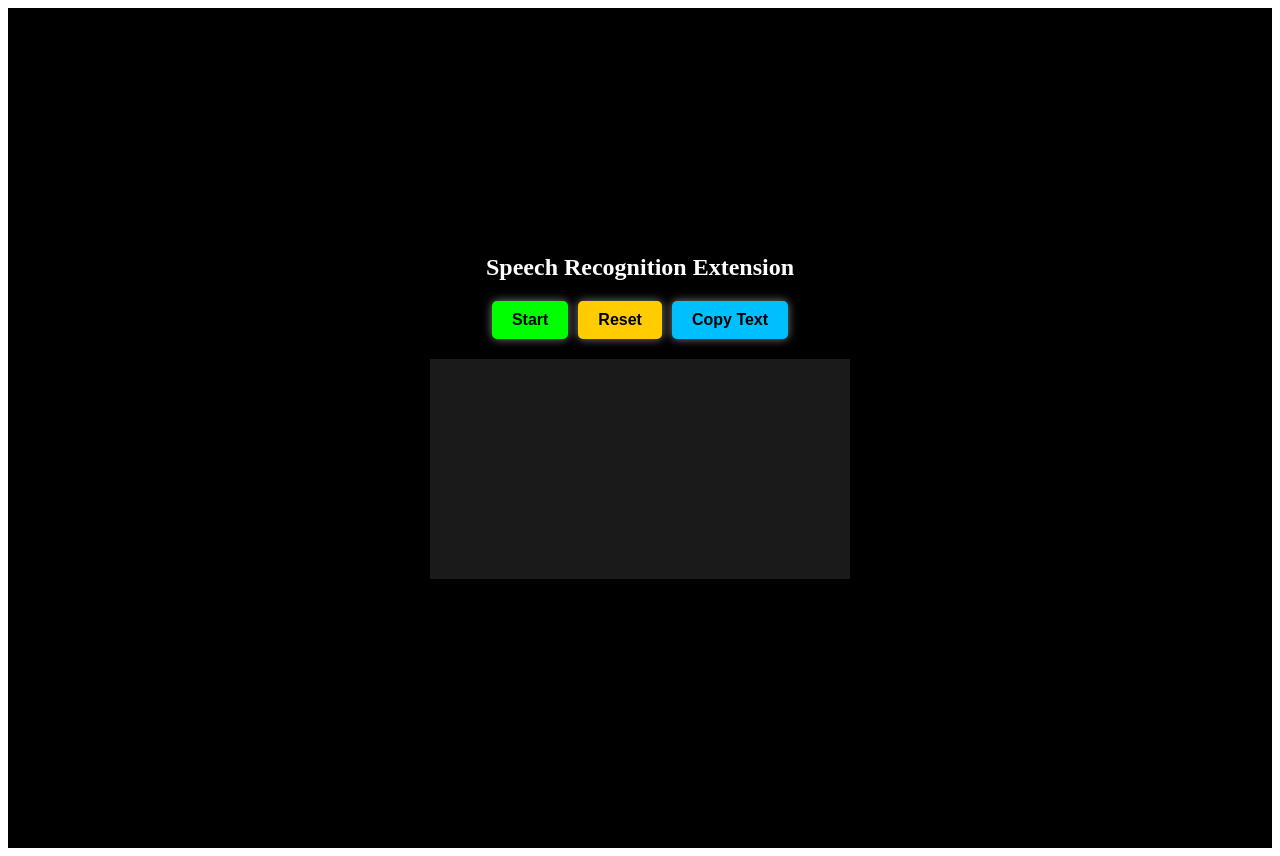
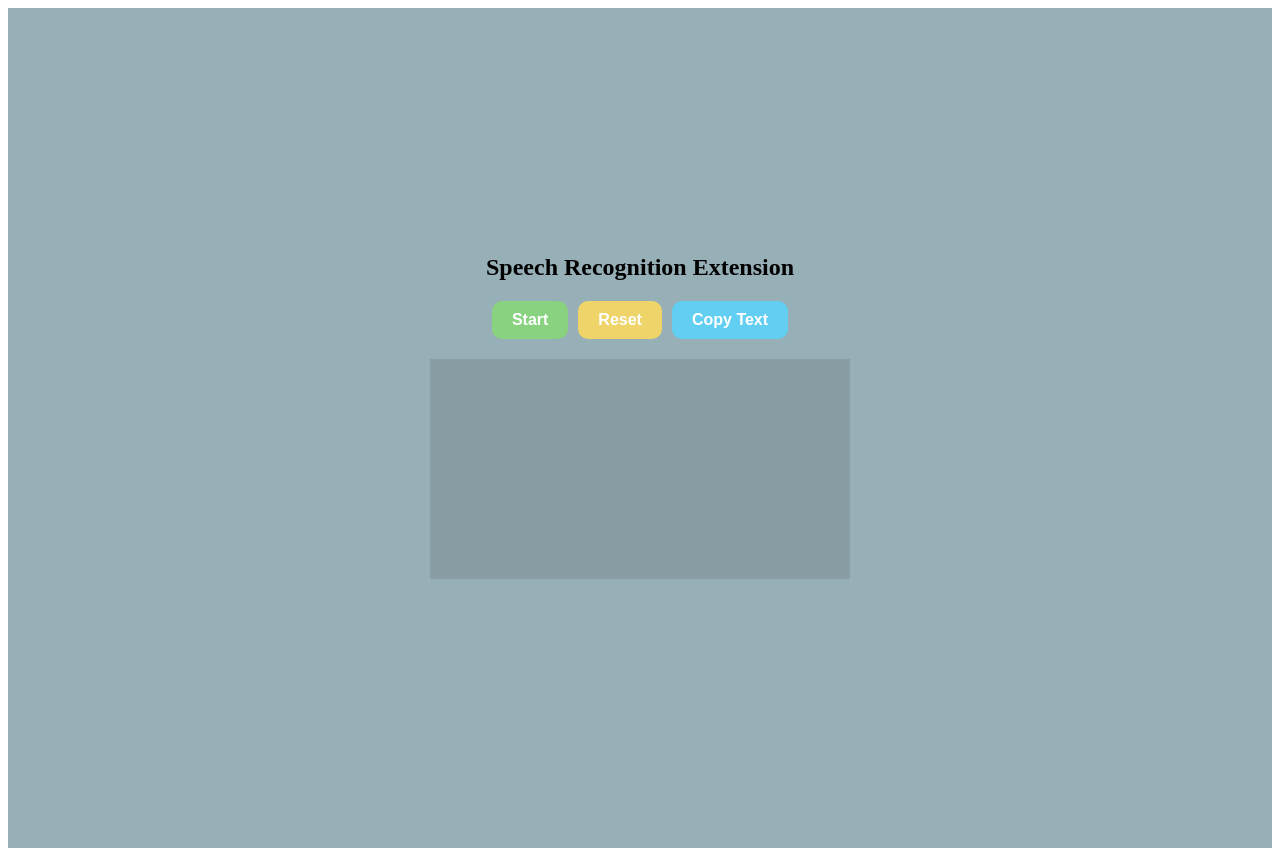
Before and after one commit to bogutskii/Speak2Text, a React (Create React App) app: page / in a window 1280 px wide. Built offline with nearby package versions, Linux system fonts and the light colour scheme.

Commit message:
change colors, and fix

```diff
--- a/package.json
+++ b/package.json
@@ -1,11 +1,10 @@
 {
-  "homepage": "http://bogutskii.github.io/Speak2Text",
-  "name": "Speak2Text",
+  "homepage": "https://bogutskii.github.io/Speak2Text/",
+  "name": "speak2text",
   "version": "1.0.0",
   "description": "React app for converting speech to text",
   "scripts": {
     "start": "react-scripts start",
-    "predeploy": "npm run build",
     "deploy": "gh-pages -d build",
     "build": "react-scripts build",
     "test": "react-scripts test",
--- a/src/App.css
+++ b/src/App.css
@@ -1,6 +1,8 @@
+/* App.css */
+
 .app-container {
-  background-color: #000000;
-  color: #ffffff;
+  background-color: #97afb6;
+  color: #000000;
   padding: 20px;
   display: flex;
   flex-direction: column;
@@ -28,39 +30,42 @@
   padding: 10px 20px;
   font-size: 16px;
   font-weight: bold;
-  border-radius: 5px;
-  box-shadow: 0px 0px 10px rgba(255, 255, 255, 0.5);
-  transition: box-shadow 0.3s ease-in-out;
+  border-radius: 10px;
+  background-color: transparent;
+  color: #ffffff;
   cursor: pointer;
+  position: relative;
+  transition: background-color 0.5s ease-in-out;
 }
 
 .glow-button.start {
-  background-color: #00ff00;
+  background-color: #88d280;
 }
 
 .glow-button.stop {
-  background-color: #ff0000;
+  background-color: #f76666;
+  color: #ffffff;
+  animation: pulse-shadow 1s infinite alternate;
 }
 
 .glow-button.reset {
-  background-color: #ffcc00;
+  background-color: #eed469;
+  color: #ffffff;
 }
 
 .glow-button.copy {
-  background-color: #00bfff;
-}
-
-.glow-button:hover {
-  box-shadow: 0px 0px 20px rgba(255, 255, 255, 0.8);
+  background-color: #62cef2;
+  color: #ffffff;
 }
 
 .transcript-container {
   margin-bottom: 20px;
 }
+
 .transcript-text {
   width: 400px;
   height: 200px;
-  background-color: rgba(255, 255, 255, 0.1);
+  background-color: rgba(0, 0, 0, 0.1);
   border: none;
   outline: none;
   padding: 10px;
@@ -71,7 +76,7 @@
 }
 
 .interim-transcript {
-  color: #00ff00;
+  color: #7ae57a;
   font-size: 16px;
 }
 
@@ -86,14 +91,11 @@
   animation: fade-in-out 1s ease-in-out;
 }
 
-@keyframes fade-in-out {
+@keyframes pulse-shadow {
   0% {
-    opacity: 0;
-  }
-  50% {
-    opacity: 1;
+    box-shadow: 0px 0px 10px rgba(255, 0, 0, 0.5);
   }
   100% {
-    opacity: 0;
+    box-shadow: 0px 0px 20px rgba(255, 0, 0, 0.8);
   }
 }
```
